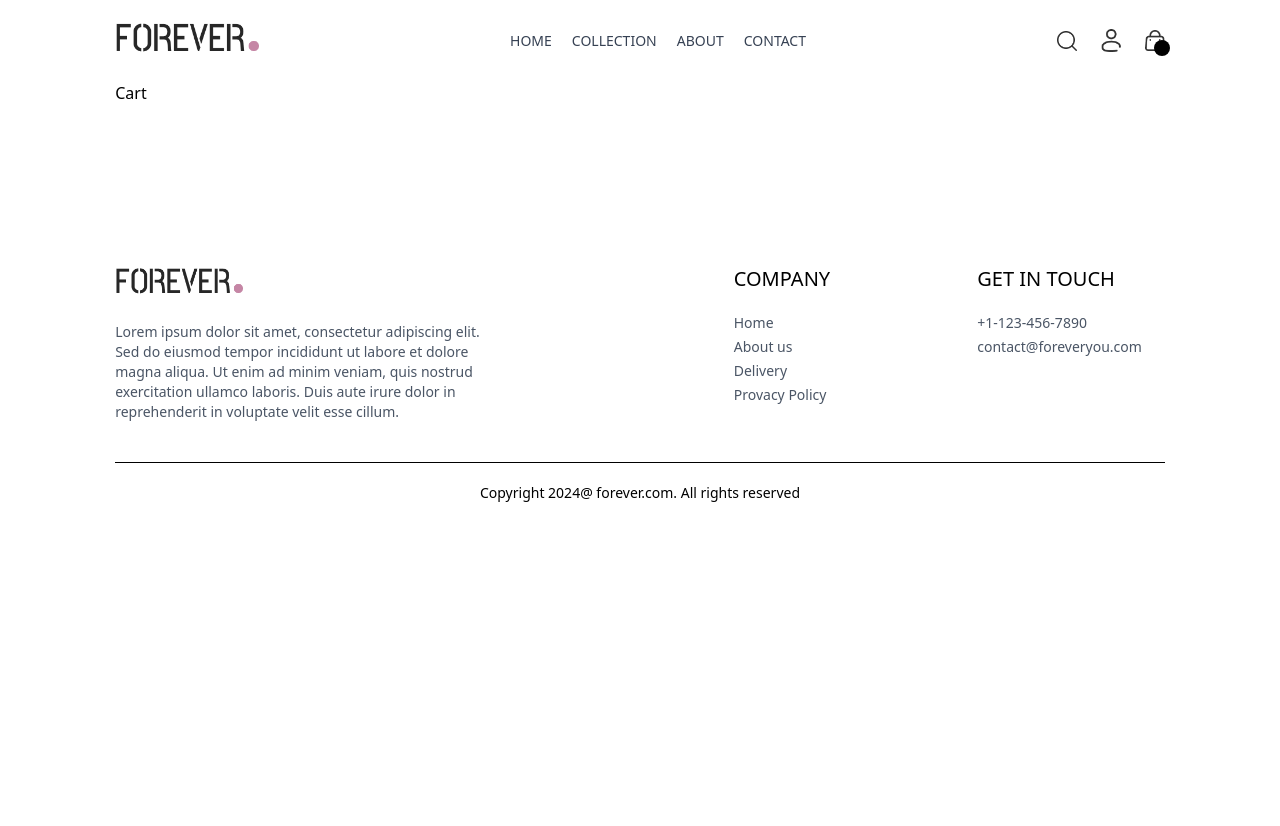
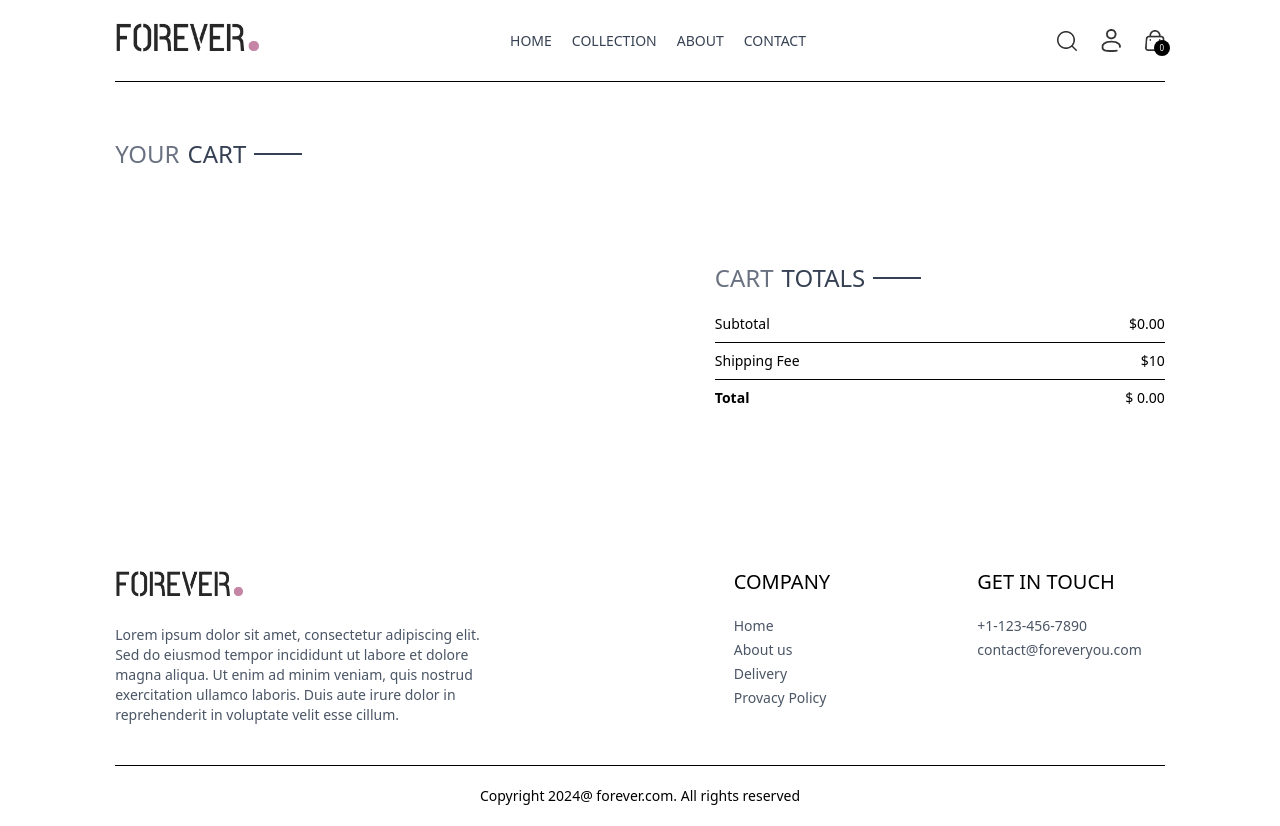
Before and after one commit to Prathamesh0415/E-Commerce, a React (Vite) app in the folder frontend/: page /cart in a window 1280 px wide. Before the commit the page ends 800 px from the top, so only its background shows below. Built offline with nearby package versions, Linux system fonts and the light colour scheme; a web font is replaced by a local one.

Commit message:
add cart functionality and cart page cart total page

```diff
--- a/frontend/src/App.jsx
+++ b/frontend/src/App.jsx
@@ -12,10 +12,13 @@ import Navbar from './components/Navbar'
 import Contact from './pages/Contact'
 import Footer from './components/Footer'
 import SearchBar from './components/SearchBar'
+import { ToastContainer, toast} from 'react-toastify'
+import 'react-toastify/dist/ReactToastify.css'
 
 const App = () => {
   return (
     <div className='px-4 sm:px-[5vw] md:px-[7vw] lg:px-[9vw]'>
+      <ToastContainer />
       <Navbar />
       <SearchBar />
       <Routes>
--- /dev/null
+++ b/frontend/src/components/CartTotal.jsx
@@ -0,0 +1,32 @@
+import React, { useContext } from 'react'
+import { ShopContext } from '../context/ShopContext'
+import Title from './Title'
+
+export const CartTotal = () => {
+
+    const {currency, deliveryFee, getCartAmount } = useContext(ShopContext)
+
+    return (
+    <div className='w-full'>
+        <div className='text-2xl'>
+            <Title text1={'CART'} text2={'TOTALS'} />
+        </div>
+        <div className='flex flex-col gap-2 mt-2 text-sm'>
+            <div className='flex justify-between'>
+                <p>Subtotal</p>
+                <p>{currency}{getCartAmount()}.00</p>
+            </div>
+            <hr />
+            <div className='flex justify-between'>
+                <p>Shipping Fee</p>
+                <p>{currency}{deliveryFee}</p>
+            </div>
+            <hr />
+            <div className='flex justify-between'>
+                <b>Total</b>
+                <p>{currency} {getCartAmount() === 0 ? 0 : getCartAmount() + deliveryFee}.00</p>
+            </div>
+        </div>
+    </div>
+  )
+}
--- a/frontend/src/components/Navbar.jsx
+++ b/frontend/src/components/Navbar.jsx
@@ -6,7 +6,7 @@ import { ShopContext } from '../context/ShopContext'
 function Navbar() {
 
     const [ visible, setVisible ] = useState(false)
-    const { setShowSearch, showSearch } = useContext(ShopContext)
+    const { setShowSearch, showSearch, getCartCount } = useContext(ShopContext)
 
   return (
     <div className='flex items-center justify-between py-5 font-medium'>
@@ -46,7 +46,7 @@ function Navbar() {
             </div>
             <Link to='/cart' className='relative'>
                 <img src={assets.cart_icon} className='w-5 min-w-5' alt=''/>
-                <p className='absolute right-[-5px] bottom-[-5px] w-4 text-center leading-4 bg-black text-white aspect-square rounded-full text-[8px]'></p>
+                <p className='absolute right-[-5px] bottom-[-5px] w-4 text-center leading-4 bg-black text-white aspect-square rounded-full text-[8px]'>{getCartCount()}</p>
             </Link>
             <img onClick={() => setVisible(true)} src={assets.menu_icon} className='w-5 cursor-pointer sm:hidden' alt='' />
         </div>
--- a/frontend/src/context/ShopContext.jsx
+++ b/frontend/src/context/ShopContext.jsx
@@ -1,5 +1,6 @@
-import { createContext, useState } from "react";
+import { createContext, useEffect, useState } from "react";
 import { products } from "../assets/assets";
+import { toast } from "react-toastify";
 
 export const ShopContext = createContext()
 
@@ -9,10 +10,77 @@ const ShopContextProvider = (props) => {
     const deliveryFee = 10;
     const [ search, setSearch] = useState('')
     const [ showSearch, setShowSearch] = useState(false)
+    const [ cartItems, setCartItems ] = useState({})
+
+    const addToCart = (itemId, size) => {
+
+        if(!size){
+            toast.error("Select Product Size")
+            return
+        }
+
+        let cartData = structuredClone(cartItems)
+
+        if(cartData[itemId]){
+            if(cartData[itemId][size]){
+                cartData[itemId][size] += 1
+            }else{
+                cartData[itemId][size] = 1
+            }
+        }else{
+            cartData[itemId] = {}
+            cartData[itemId][size] = 1;
+        }
+
+        setCartItems(cartData)
+    }
+
+    const getCartCount = () => {
+        let totalCount = 0;
+        for(const items in cartItems){
+            for(const item in cartItems[items]){
+                try{
+                    totalCount += cartItems[items][item]
+                }catch(error){
+                    console.log(error)
+                }
+            }
+        }
+        return totalCount
+    }
+
+/*    useEffect(() => {
+        console.log(cartItems)
+    }, [cartItems])
+*/
+
+    const updateQuantity = async (itemId, size, quantity) => {
+        let cartData = structuredClone(cartItems)
+        cartData[itemId][size] = quantity
+        setCartItems(cartData)
+    }
+
+    const getCartAmount = () => {
+        let totalAmount = 0;
+        for(const items in cartItems){
+            const itemInfo = products.find((product) => product._id === items )
+            for(const item in cartItems[items]){
+                try{
+                    totalAmount += itemInfo.price * cartItems[items][item]
+                }catch(error){
+                    console.log(error)
+                }
+            }
+        }
+        return totalAmount
+    }
 
     const value = {
         products, currency, deliveryFee,
-        search, setSearch, showSearch, setShowSearch
+        search, setSearch, showSearch, setShowSearch,
+        cartItems, addToCart,
+        getCartCount, updateQuantity,
+        getCartAmount
     }
 
     return (
--- a/frontend/src/pages/Cart.jsx
+++ b/frontend/src/pages/Cart.jsx
@@ -1,8 +1,67 @@
-import React from 'react'
+import React, { useContext, useState, useEffect } from 'react'
+import { ShopContext } from '../context/ShopContext'
+import Title from '../components/Title'
+import { assets } from '../assets/assets'
+import { CartTotal } from '../components/CartTotal'
 
 function Cart() {
+
+  const { products, currency, cartItems, updateQuantity } = useContext(ShopContext)
+
+  const [ cartData, setCartData ] = useState([])
+
+  useEffect(() => {
+
+    let tempData = []
+    for(const items in cartItems){
+      for (const item in cartItems[items]){
+        tempData.push({
+          _id: items,
+          size: item,
+          quantity: cartItems[items][item]
+        })
+      }
+    }
+    //console.log(tempData)
+    setCartData(tempData)
+  }, [cartItems])
+
+
+
   return (
-    <div>Cart</div>
+    <div className='border-t pt-14'>
+      <div className='text-2xl mb-3'>
+        <Title text1={'YOUR'} text2={'CART'} />
+      </div>
+      <div>
+        {
+          cartData.map((item, index) => {
+            const productData = products.find((product) => product._id === item._id)
+            return (
+              <div key={index} className='py-4 border-t border-b text-gray-700 grid grid-cols-[4fr_0.5fr_0.5fr] items-center gap-4'>
+                <div className='flex items-start gap-6'>
+                  <img src={productData.image[0]} alt='' className='w-16 sm:w-20' />
+                  <div>
+                    <p className='text-xs sm:text-lg font-medium'>{productData.name}</p>
+                    <div className='flex items-center gap-5 mt-2'>
+                      <p>{currency}{productData.price}</p>
+                      <p className='px-2 sm:px-3 sm:py-2 border bg-slate-50'>{item.size}</p>
+                    </div>
+                  </div>
+                </div>
+                <input onChange={(e)=>e.target.value === '' || e.target.value === '0' ? null : updateQuantity(item._id, item.size, Number(e.target.value))  } className='border max-w-10 sm:max-w-20 px-1 sm:px-2 py-1' type='number' min={1} defaultValue={item.quantity} />
+                <img onClick={() => updateQuantity(item._id, item.size, 0)} src={assets.bin_icon} className='w-4 mr-5 sm:w-5 cursor-pointer' />
+              </div>
+            )
+          })
+        }
+      </div>
+        <div className='flex justify-end my-20'>
+          <div className='w-full sm:w-[450px]'>
+            <CartTotal />
+          </div>
+        </div>
+    </div>
   )
 }
 
--- a/frontend/src/pages/Product.jsx
+++ b/frontend/src/pages/Product.jsx
@@ -6,7 +6,7 @@ import RelatedProducts from "../components/RelatedProducts";
 
 function Product() {
   const { productId } = useParams();
-  const { products, currency } = useContext(ShopContext);
+  const { products, currency, addToCart } = useContext(ShopContext);
   const [ productData, setProductData] = useState(false);
   const [ image, setImage ] = useState("");
   const [ size, setSize ] = useState("")
@@ -25,7 +25,6 @@ function Product() {
     fetchProductData();
   }, [productId]);
 
-  console.log(productId);
 
   return productData ? (
     <div className="border-t-2 pt-10 transition-opacity ease-in duration-500 opacity-100">
@@ -75,7 +74,7 @@ function Product() {
               }
             </div>
           </div>
-          <button className='bg-black text-white px-8 py-3 text-sm active:bg-gray-700 cursor-pointer'>ADD TO CART</button>
+          <button onClick ={() => addToCart(productData._id, size)} className='bg-black text-white px-8 py-3 text-sm active:bg-gray-700 cursor-pointer'>ADD TO CART</button>
           <hr className='mt-8 w-4/5' />
           <div className='text-sm text-gray-500 mt-5 flex flex-col gap-1'>
             <p>100% Original product</p>
```
